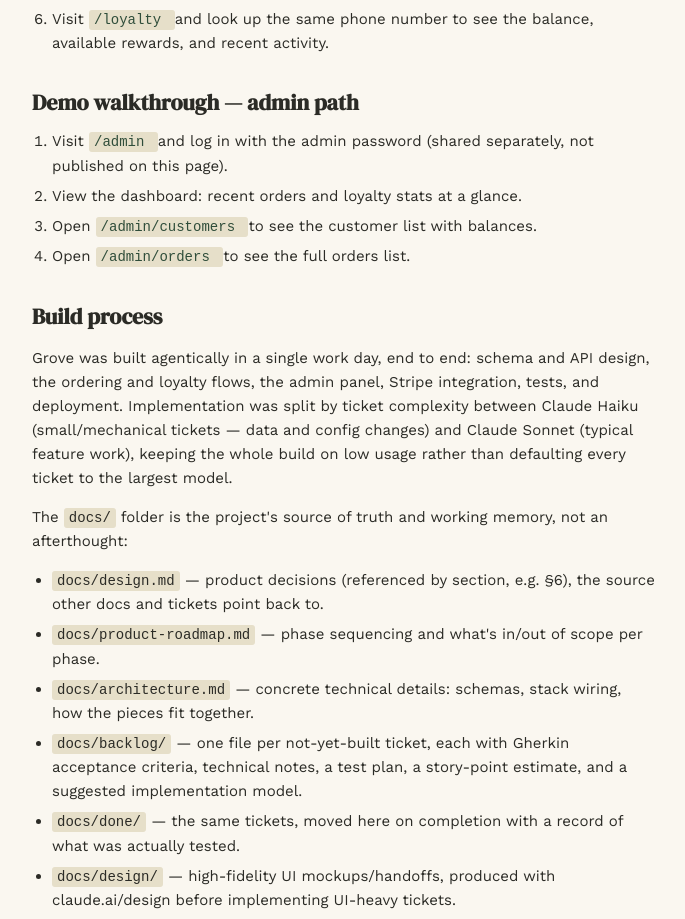
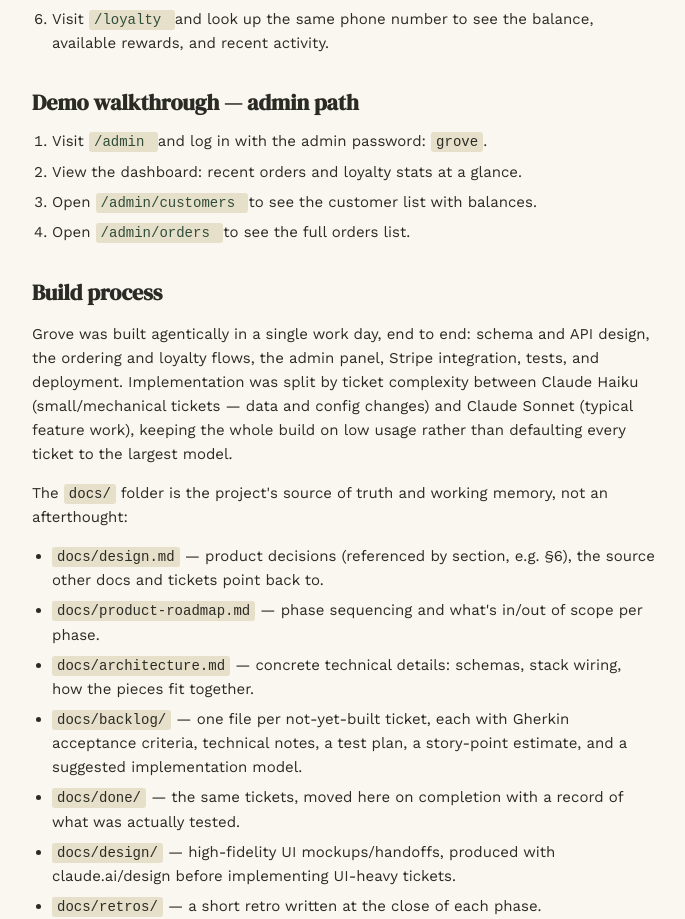
Before and after one commit to jbonino/demo-grove, a Vue app in the folder apps/web/: page /readme in a window 1280 px wide. Shown: the part 968-1887 px from the top of the page, without its empty margins (296-981 px from the left). Built offline with nearby package versions, Linux system fonts and the light colour scheme; no server answers.

Commit message:
Publish the admin demo password on /readme and README
The admin login is a single shared, low-stakes password gating a test-mode
demo -- publishing it (grove) lets an interviewer follow the admin
walkthrough end to end without a side-channel handoff.

```diff
--- a/apps/web/src/views/ReadmeView.vue
+++ b/apps/web/src/views/ReadmeView.vue
@@ -91,8 +91,7 @@ import AppHeader from "../components/AppHeader.vue";
               class="path-link"
             >
               /admin
-            </RouterLink> and log in with the admin password (shared separately,
-            not published on this page).
+            </RouterLink> and log in with the admin password: <code>grove</code>.
           </li>
           <li>View the dashboard: recent orders and loyalty stats at a glance.</li>
           <li>
```
Also changed, not shown: 2 other files (tests, documents, lock files or other folders).
